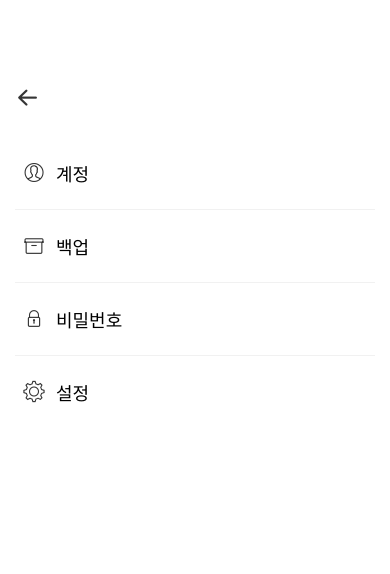
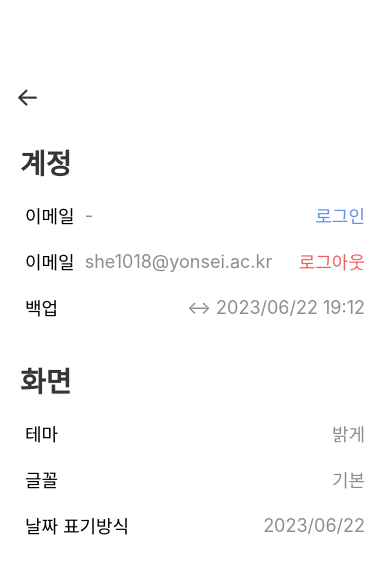
Before and after one commit to she0108/DaechoongMemo, a React Native app: screen /MenuScreen in a window 390 px wide. Shown: the top 574 px of the page. Built offline with nearby package versions, Linux system fonts and the light colour scheme.

Commit message:
MenuScreen 디자인 변경

```diff
--- a/color.js
+++ b/color.js
@@ -5,5 +5,6 @@ export const color = {
     darkgrey: '#8D8D8D',
     black: '#353535',
     red: '#EF5F5F',
+    blue: '#5F8FEF',
     none: 'rgba(0, 0, 0, 0)'
 }
--- a/screens/MenuScreen.js
+++ b/screens/MenuScreen.js
@@ -1,12 +1,20 @@
 import { StatusBar } from 'react-native';
 import styled from 'styled-components/native';
 import { AntDesign } from '@expo/vector-icons';
-import MenuLine from '../components/MenuLine';
 import { color } from '../color';
 
 
 const MenuScreen = ({ navigation }) => {
   //메뉴 - 계정, 테마(default/light/dark), 폰트, 언어, 백업, locked 비밀번호 설정, 날짜 표기
+
+  //계정
+  //  이메일 | - 로그인하기 / she1018@yonsei.ac.kr 로그아웃
+  //  백업 | 마지막 백업 2023/06/21
+
+  //화면
+  //  테마 | default/light/dark
+  //  글꼴 |
+  //  시간 표기방식 | 날짜/날짜+시간, 0000/00/00, 0000년00월00일
 
   return (
     <Container>
@@ -16,13 +24,38 @@ const MenuScreen = ({ navigation }) => {
           <BackIcon name="arrowleft"/>
         </BackButton>
       </HeaderBar>
-      <MenuLine icon="user" text="계정" />
-      <Line/>
-      <MenuLine icon="archive" text="백업" />
-      <Line/>
-      <MenuLine icon="lock" text="비밀번호" />
-      <Line/>
-      <MenuLine icon="gear" text="설정" />
+      <MenuSection>
+        <MenuName>계정</MenuName>
+        <MenuLine>
+          <MenuTextFirst>이메일</MenuTextFirst>
+          <MenuTextNext>-</MenuTextNext>
+          <MenuTextLast c={color.blue}>로그인</MenuTextLast>
+        </MenuLine>
+        <MenuLine>
+          <MenuTextFirst>이메일</MenuTextFirst>
+          <MenuTextNext>she1018@yonsei.ac.kr</MenuTextNext>
+          <MenuTextLast c={color.red}>로그아웃</MenuTextLast>
+        </MenuLine>
+        <MenuLine>
+          <MenuTextFirst>백업</MenuTextFirst>
+          <MenuTextLast c={color.darkgrey}>↔ 2023/06/22 19:12</MenuTextLast>
+        </MenuLine>
+      </MenuSection>
+      <MenuSection>
+        <MenuName>화면</MenuName>
+        <MenuLine>
+          <MenuTextFirst>테마</MenuTextFirst>
+          <MenuTextLast c={color.darkgrey}>밝게</MenuTextLast>
+        </MenuLine>
+        <MenuLine>
+          <MenuTextFirst>글꼴</MenuTextFirst>
+          <MenuTextLast c={color.darkgrey}>기본</MenuTextLast>
+        </MenuLine>
+        <MenuLine>
+          <MenuTextFirst>날짜 표기방식</MenuTextFirst>
+          <MenuTextLast c={color.darkgrey}>2023/06/22</MenuTextLast>
+        </MenuLine>
+      </MenuSection>
     </Container>
   );
 };
@@ -51,6 +84,43 @@ const BackIcon = styled(AntDesign)`
   color: ${color.black};
 `;
 
+const MenuSection = styled.View`
+  padding: 5px;
+  margin-bottom: 20px;
+`;
+
+const MenuName = styled.Text`
+  font-size: 28px;
+  font-weight: 900;
+  color: ${color.black};
+  margin-bottom: 10px;
+`;
+
+const MenuLine = styled.View`
+  margin-vertical: 10px;
+  margin-left: 5px;
+  flex-direction: row;
+  align-items: center;
+`;
+
+const MenuTextFirst = styled.Text`
+  font-size: 18px;
+  font-weight: 500;
+  margin-right: 10px;
+`;
+
+const MenuTextNext = styled.Text`
+  font-size: 18px;
+  color: ${color.darkgrey};
+`;
+
+const MenuTextLast = styled.Text`
+  font-size: 18px;
+  color: ${props => props.c};
+  position: absolute;
+  right: 5px;
+`;
+
 const Line = styled.View`
   border-top-width: 1px;
   border-top-color: ${color.lightgrey};
```
